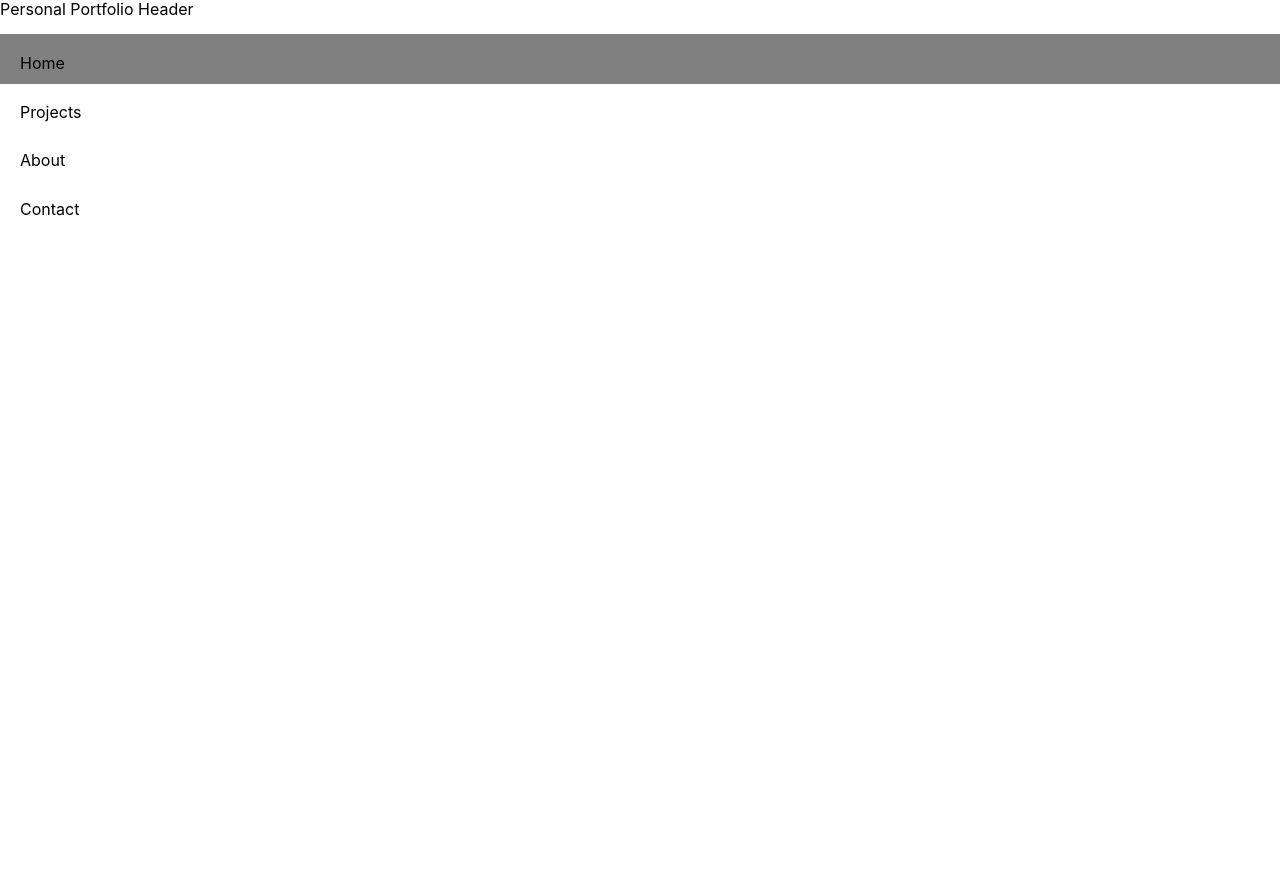
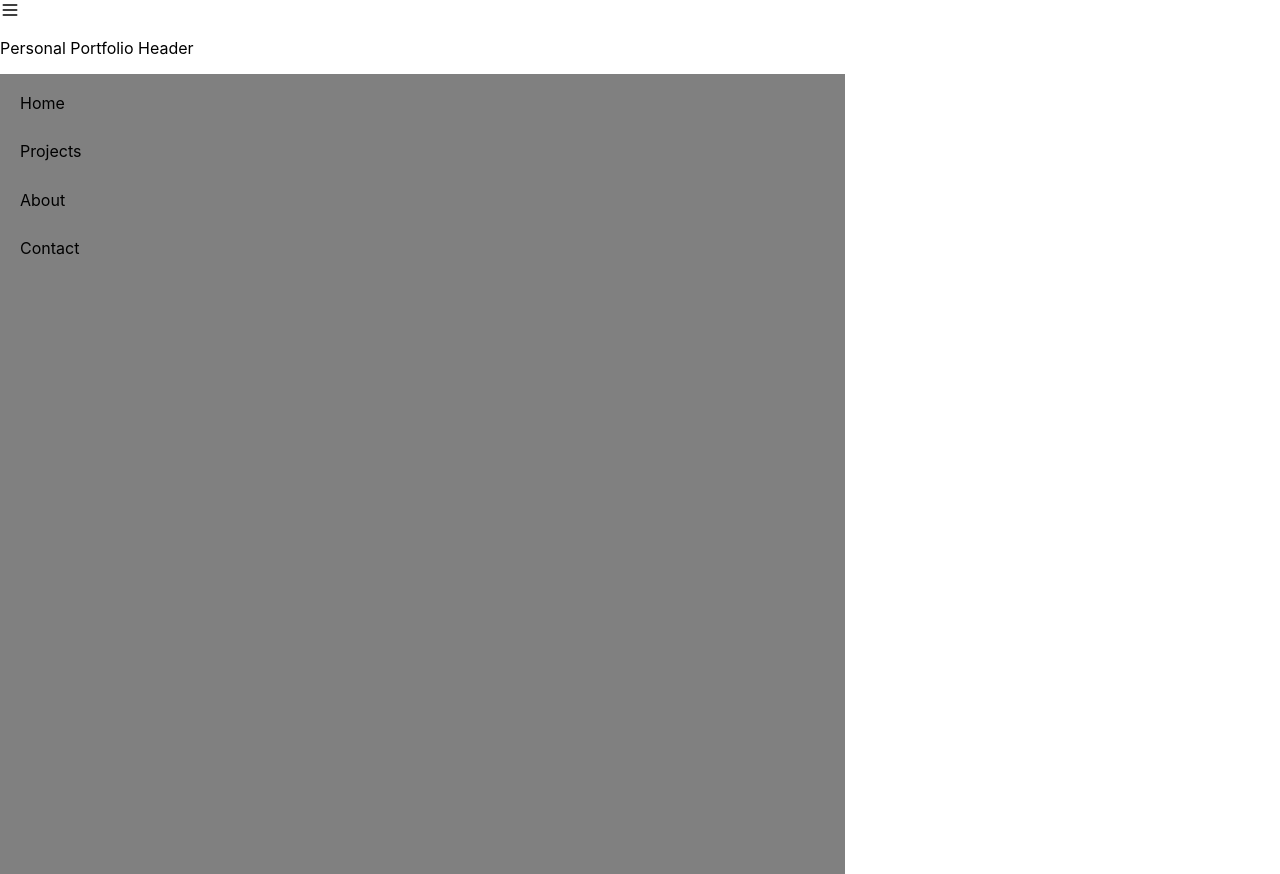
Before and after one commit to LilEngineerThatCould/personal-portfolio, a Next.js app: page / in a window 1280 px wide. Before the commit the page ends 800 px from the top, so only its background shows below. Built offline with nearby package versions, Linux system fonts and the light colour scheme.

Commit message:
added menu icon to header

```diff
--- a/src/components/icons/menuIcon/index.js
+++ b/src/components/icons/menuIcon/index.js
@@ -5,7 +5,8 @@ class MenuIcon extends React.Component {
     render() {
         return (
             <svg
-                className="w-6 h-6"
+                height={this.props.height}
+                width={this.props.width}
                 fill="none"
                 stroke="currentColor"
                 viewBox="0 0 24 24"
--- a/src/components/theme/Theme.module.css
+++ b/src/components/theme/Theme.module.css
@@ -1,3 +1,3 @@
 .themeContainer {
-    height: calc(100vh - 66px);
+    height: 100vh;
 }
--- a/src/components/theme/header.js
+++ b/src/components/theme/header.js
@@ -1,8 +1,14 @@
 import React from 'react';
+import MenuIcon from '../icons/menuIcon';
 
 class Header extends React.Component {
     render() {
-        return <section>Personal Portfolio Header</section>;
+        return (
+            <header>
+                <MenuIcon height="20px" width="20px"/>
+                <p>Personal Portfolio Header</p>
+            </header>
+        );
     }
 }
 
--- a/src/components/theme/navigation/Navigation.module.css
+++ b/src/components/theme/navigation/Navigation.module.css
@@ -1,7 +1,7 @@
 .nav {
     background-color: grey;
-    width: 100%;
-    height: 50px;
+    width: 66%;
+    height: 100%;
 }
 
 .ul {
```
